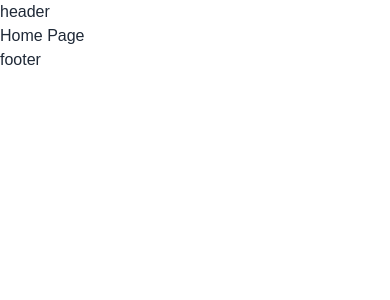
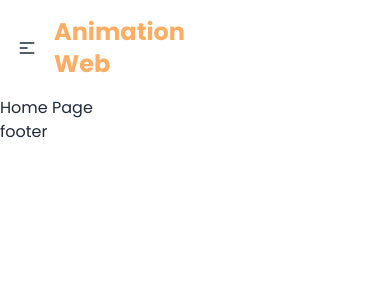
Before and after one commit to naimalinaim1/animation-web, a React (Vite) app: page / in a window 390 px wide. Shown: the top 300 px of the page. Built offline with nearby package versions, Linux system fonts and the light colour scheme.

Commit message:
Header add

```diff
--- a/index.html
+++ b/index.html
@@ -1,9 +1,16 @@
-<!doctype html>
+<!DOCTYPE html>
 <html lang="en">
   <head>
     <meta charset="UTF-8" />
     <link rel="icon" type="image/svg+xml" href="/vite.svg" />
     <meta name="viewport" content="width=device-width, initial-scale=1.0" />
+    <!-- font poppins -->
+    <link rel="preconnect" href="https://fonts.googleapis.com" />
+    <link rel="preconnect" href="https://fonts.gstatic.com" crossorigin />
+    <link
+      href="https://fonts.googleapis.com/css2?family=Poppins:ital,wght@0,200;0,300;0,400;0,500;0,600;0,700;0,800;0,900;1,400;1,500&display=swap"
+      rel="stylesheet"
+    />
     <title>Animation web</title>
   </head>
   <body>
--- a/src/index.css
+++ b/src/index.css
@@ -2,8 +2,30 @@
 @tailwind components;
 @tailwind utilities;
 
-@import url("https://fonts.googleapis.com/css2?family=Poppins:ital,wght@0,200;0,300;0,400;0,500;0,600;0,700;0,800;0,900;1,200;1,300;1,400;1,500;1,600;1,700;1,800;1,900&display=swap");
+:root {
+  --primary-color: #ffad64;
+  --secondary-color: #ff9344;
+  --primary-font: "Poppins", sans-serif;
+  --title-size: 36px;
+  --subtitle-size: 20px;
+}
 
 * {
-  font-family: "Poppins", sans-serif;
+  font-family: var(--primary-font);
 }
+
+.primary-color {
+  color: var(--primary-color);
+}
+
+.secondary-color {
+  color: var(--secondary-color);
+}
+
+.title-size {
+  font-size: var(--title-size);
+}
+
+.subtitle-size {
+  font-size: var(--subtitle-size);
+}
--- a/src/layout/MainLayout.jsx
+++ b/src/layout/MainLayout.jsx
@@ -1,12 +1,15 @@
 // eslint-disable-next-line no-unused-vars
 import React from "react";
 import { Outlet } from "react-router-dom";
+import Header from "../pages/Shared/Header";
 
 const MainLayout = () => {
   return (
     <>
-      <header>header</header>
-      <main>
+      <header>
+        <Header />
+      </header>
+      <main className="w-full max-w-7xl mx-auto">
         <Outlet />
       </main>
       <footer>footer</footer>
--- /dev/null
+++ b/src/pages/Shared/Header.jsx
@@ -0,0 +1,57 @@
+import { Link } from "react-router-dom";
+
+const Header = () => {
+  const headerLink = (
+    <>
+      <li>
+        <Link to="/">Home</Link>
+      </li>
+      <li>
+        <Link to="protfolio">Portfolio</Link>
+      </li>
+      <li>
+        <Link to="process">Process</Link>
+      </li>
+      <li>
+        <Link to="case-study">Case Study</Link>
+      </li>
+    </>
+  );
+
+  return (
+    <div className="navbar py-4 max-w-7xl mx-auto px-0">
+      <div className="navbar-start">
+        <div className="dropdown">
+          <div tabIndex={0} role="button" className="btn btn-ghost lg:hidden">
+            <svg
+              xmlns="http://www.w3.org/2000/svg"
+              className="h-5 w-5"
+              fill="none"
+              viewBox="0 0 24 24"
+              stroke="currentColor"
+            >
+              <path
+                strokeLinecap="round"
+                strokeLinejoin="round"
+                strokeWidth="2"
+                d="M4 6h16M4 12h8m-8 6h16"
+              />
+            </svg>
+          </div>
+          <ul
+            tabIndex={0}
+            className="menu menu-sm dropdown-content mt-3 z-[1] p-2 shadow bg-base-100 rounded-box w-52"
+          >
+            {headerLink}
+          </ul>
+        </div>
+        <h2 className="primary-color font-bold text-2xl">Animation Web</h2>
+      </div>
+      <div className="navbar-end hidden lg:flex px-0">
+        <ul className="menu menu-horizontal pr-0">{headerLink}</ul>
+      </div>
+    </div>
+  );
+};
+
+export default Header;
```
